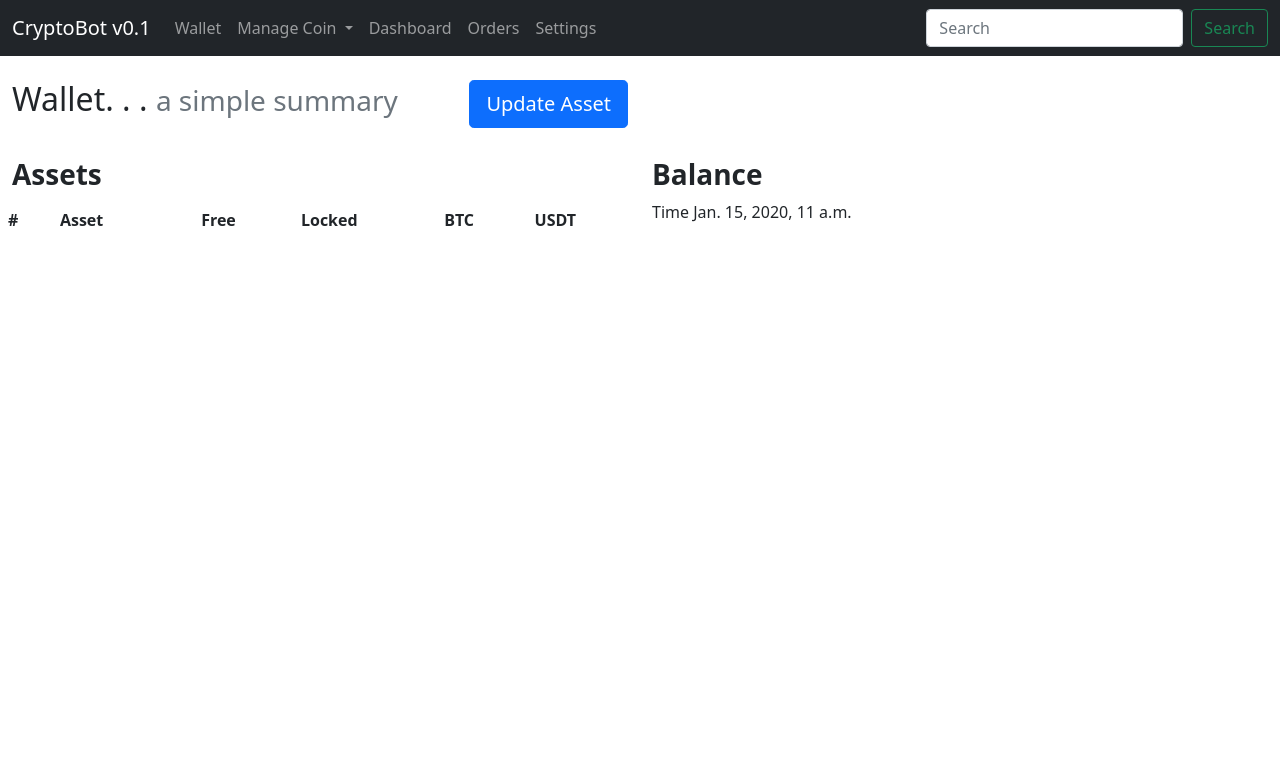
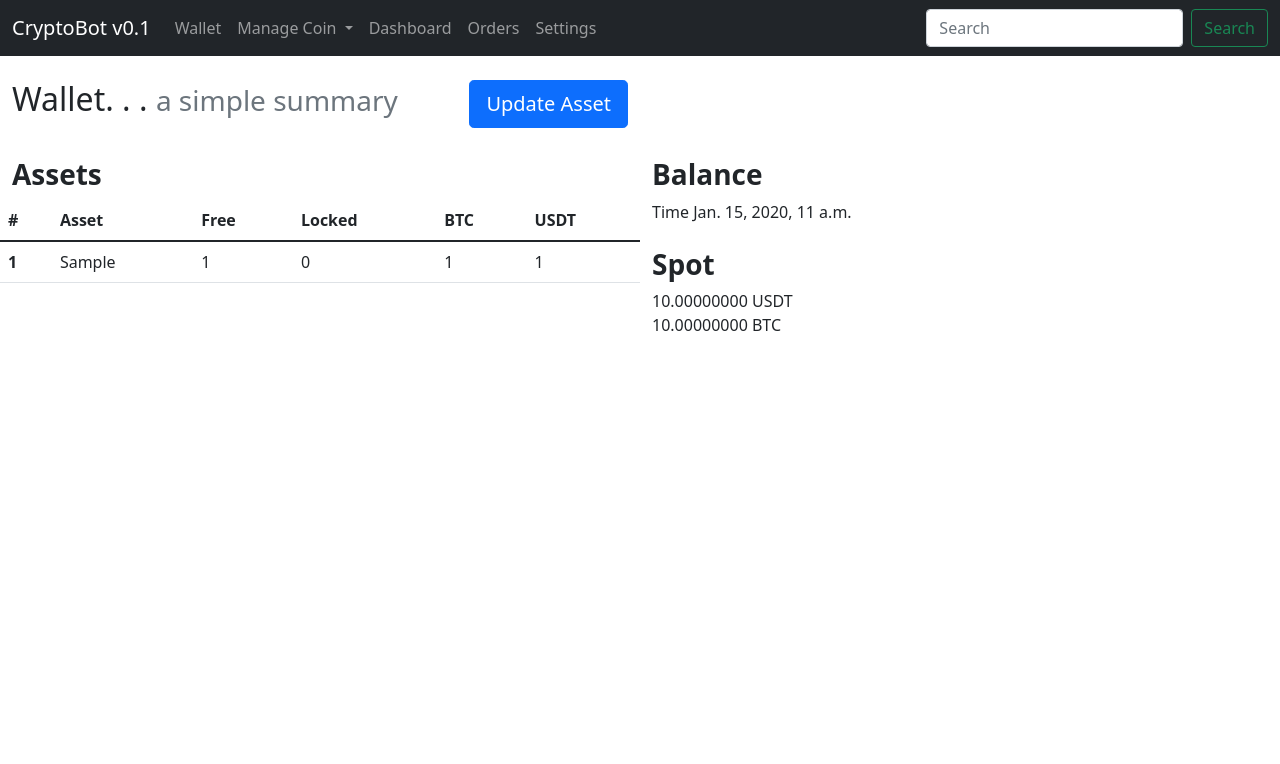
Before and after one commit to kernelpanik/CryptoBot, a Django app: page /wallet in a window 1280 px wide. Shown: the top 764 px of the page. Run offline with Django 4.2, Linux system fonts and the light colour scheme; tables that the repository leaves empty hold one stand-in row (values such as "Sample post"); some libraries are stand-ins or nearby versions.

Commit message:
small fix

```diff
--- a/homepage/templates/wallet.html
+++ b/homepage/templates/wallet.html
@@ -59,11 +59,20 @@
                <h3 class="pull-left"><b>Balance</b></h3>
                Time {{ wallet_balance.last.time }}
                <br>
-               Spot balance:  {{ wallet_balance.last.usdtbalance }} USDT
                <br>
-               Spot balance: {{ wallet_balance.last.btcbalance }} BTC
-
-
+               <h3 class="pull-left"><b>Spot</b></h3>
+               {{ wallet_balance.last.usdtbalance }} USDT
+               <br>
+               {{ wallet_balance.last.btcbalance }} BTC
+               <br>
+               <br>
+               <h3 class="pull-left"><b>Savings</b></h3>
+               0.0 USDT<br>
+               0.0 BTC <br>
+               <br>
+               <h3 class="pull-left"><b>Stake</b></h3>
+               0.0 USDT<br>
+               0.0 BTC <br>
             </div>
          </div>
       </div>
```
